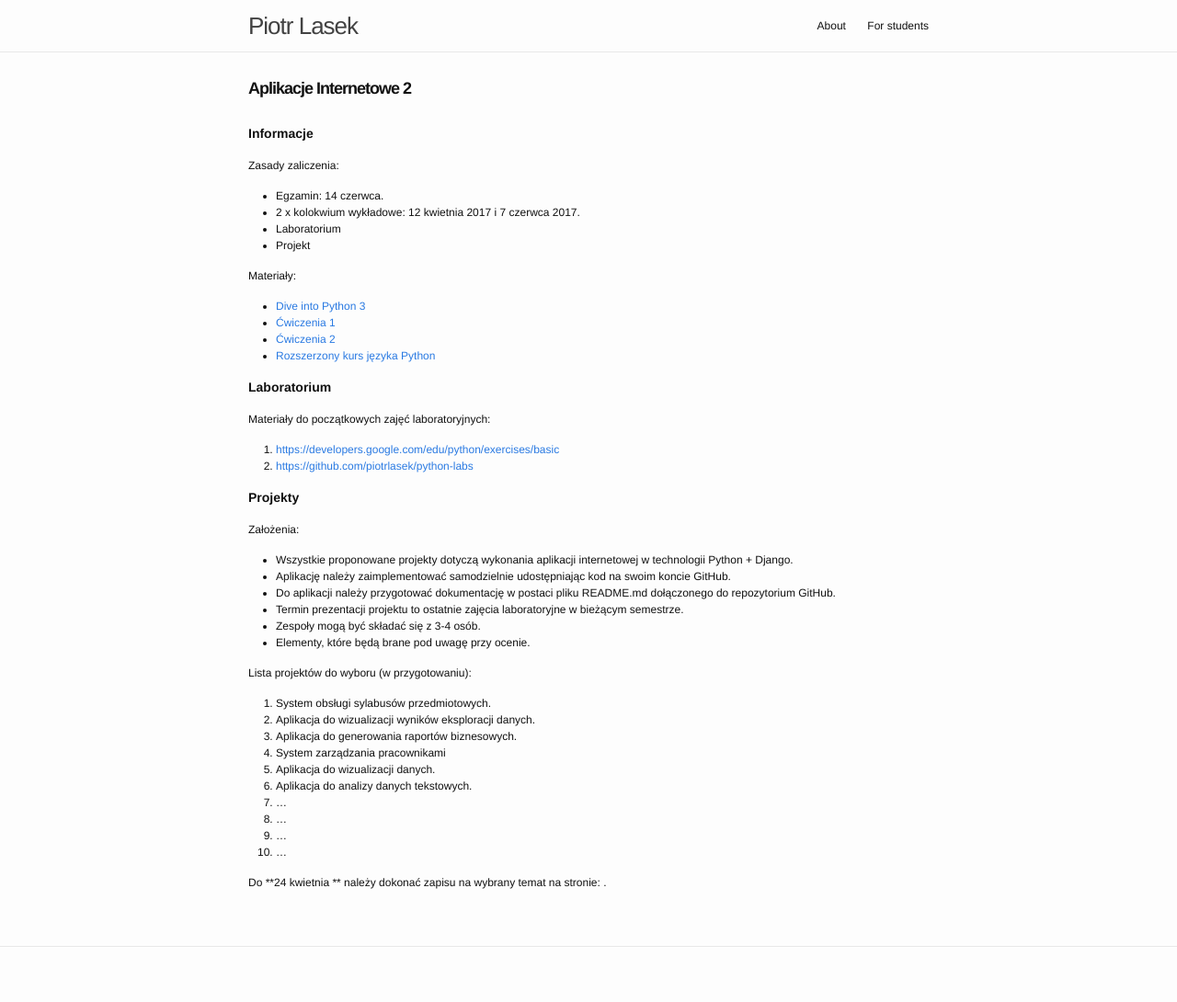
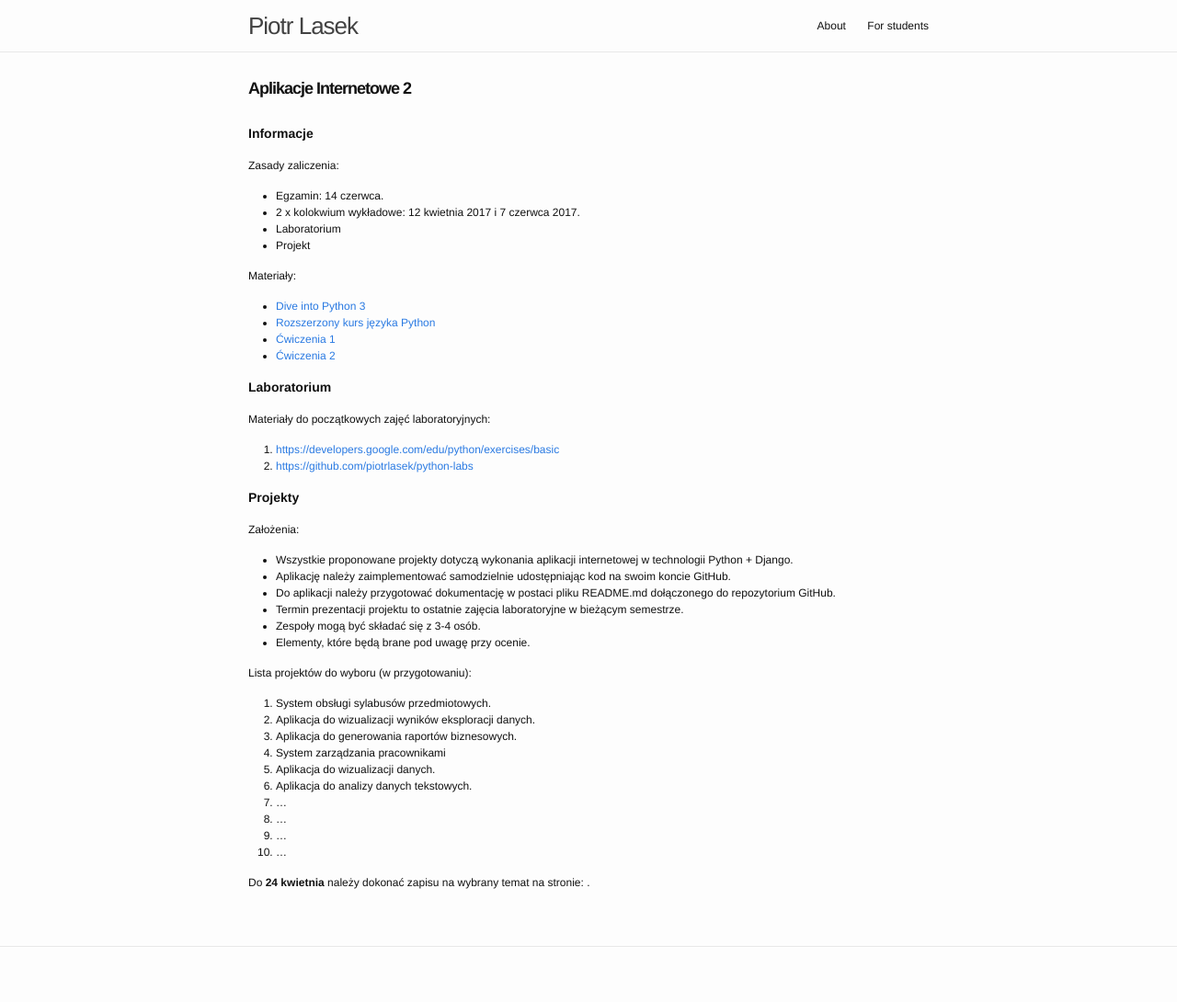
Before and after one commit to piotrlasek/piotrlasek.github.io, a Jekyll site: the page built from for-students/ai2-2017.md, in a window 1280 px wide. Shown: the whole page at 92% size. Built offline with Jekyll 4.4.1, drawn with Linux system fonts in a browser that asks for light colours.

Commit message:
Update ai2-2017.md

```diff
--- a/for-students/ai2-2017.md
+++ b/for-students/ai2-2017.md
@@ -15,9 +15,9 @@ Zasady zaliczenia:
 
 Materiały:
 * [Dive into Python 3](http://www.diveintopython3.net)
+* [Rozszerzony kurs języka Python](https://www.ii.uni.wroc.pl/~marcinm/dyd/python/)
 * [Ćwiczenia 1](http://exercism.io/languages/python/exercises)
 * [Ćwiczenia 2](http://www.ling.gu.se/~lager/python_exercises.html)
-* [Rozszerzony kurs języka Python](https://www.ii.uni.wroc.pl/~marcinm/dyd/python/)
 
 # Laboratorium
 
@@ -49,5 +49,5 @@ Lista projektów do wyboru (w przygotowaniu):
  9. ...
 10. ...
 
-Do **24 kwietnia ** należy dokonać zapisu na wybrany temat
+Do **24 kwietnia** należy dokonać zapisu na wybrany temat
 na stronie: []().
```
